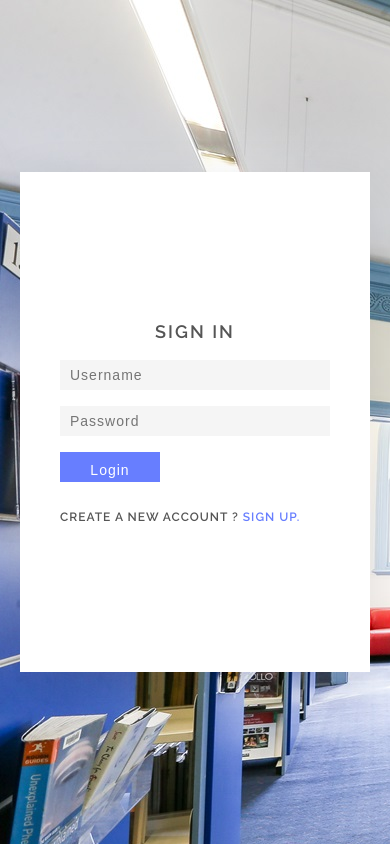
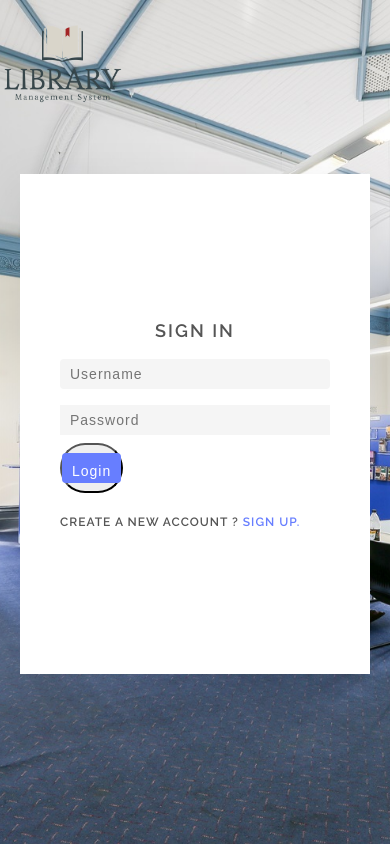
Before and after one commit to RahulParajulee/LibraryManagementSystem, a PHP site: page /student.html in a window 390 px wide. Run offline with PHP 8.4, Linux system fonts and the light colour scheme.

Commit message:
updated codes

```diff
--- a/index.html
+++ b/index.html
@@ -4,7 +4,7 @@
     <meta charset="UTF-8">
     <meta http-equiv="X-UA-Compatible" content="IE=edge">
     <meta name="viewport" content="width=device-width, initial-scale=1.0">
-    <title>Library Management System</title>
+    <title>LMS-Admin</title>
     <link rel="stylesheet" href="style.css">
     <link href="https://fonts.googleapis.com/css2?family=Raleway:wght@300;400;500;600;700&display=swap" rel="stylesheet">
     <link rel="stylesheet" href="https://stackpath.bootstrapcdn.com/font-awesome/4.7.0/css/font-awesome.min.css">
--- a/student.html
+++ b/student.html
@@ -4,16 +4,19 @@
     <meta charset="UTF-8">
     <meta http-equiv="X-UA-Compatible" content="IE=edge">
     <meta name="viewport" content="width=device-width, initial-scale=1.0">
-        <title>LMS-ADMIN</title>
+    <title>LMS-Student Login/Singup</title>
     <link rel="stylesheet" href="style.css">
     <link href="https://fonts.googleapis.com/css2?family=Raleway:wght@300;400;500;600;700&display=swap" rel="stylesheet">
     <link rel="stylesheet" href="https://stackpath.bootstrapcdn.com/font-awesome/4.7.0/css/font-awesome.min.css">
     </head>
 
     <body>
-        <div class="">
+        <div class="container">
+            <div class="logo">
+                <a href="index.html"><img src="images/Logo.png" width="125px" ></a>
+            </div>
             <section>
-                <div class="container">
+                <div class="containerr">
                     <div class="user singinBx">
                         <div class="imgBx"><img src="images/IMG1.jpg"></div>
                         <div class="formBx">
@@ -21,7 +24,7 @@
                                 <h2>Sign In</h2>
                                 <input type="text" name="" placeholder="Username">
                                 <input type="password" name="" placeholder="Password">
-                                <input type="submit" name="" value="Login">
+                                <button class="lgbtn"><input type="submit" name="" value="Login"></button>
                                 <p class="signup">Create a new account ? <a href="#" onclick="toggleForm()">Sign Up.</a></p>
                             </form>
                         </div>
@@ -35,20 +38,18 @@
                                 <input id="Email" type="email" name="" placeholder="Em@il Address">
                                 <input id="Password" type="password" name="" placeholder="Create Password">
                                 <input id="C-password" type="password" name="" placeholder="Confirm Password">
-                                <input class="btn" type="submit" name="" value="Register">
+                                <button class="rgbtn"><input class="btn" type="submit" name="" value="Register"></button>
                                 <p class="signup">Already have account ? <a href="#" onclick="toggleForm();">Sign In.</a></p>
                             </form>
-                            <script src="https://unpkg.com/axios/dist/axios.min.js"></script>
-                            <script src="../JS/signup.js"></script>
                         </div>
-                        <div class="imgBx"><img src="../IMG/IMG4.jpg"></div>
+                        <div class="imgBx"><img src="images/IMG4.jpg"></div>
                     </div>
                 </div>
             </section>
         </div>
         <script type="text/javascript">
         function toggleForm(){
-            var container = document.querySelector('.container');
+            var container = document.querySelector('.containerr');
             container.classList.toggle('active')
         }
         </script>
--- a/studenthome.html
+++ b/studenthome.html
@@ -4,7 +4,7 @@
     <meta charset="UTF-8">
     <meta http-equiv="X-UA-Compatible" content="IE=edge">
     <meta name="viewport" content="width=device-width, initial-scale=1.0">
-    <title>LMS-ADMIN</title>
+    <title>LMS-Student</title>
     <link rel="stylesheet" href="style.css">
     <link href="https://fonts.googleapis.com/css2?family=Raleway:wght@300;400;500;600;700&display=swap" rel="stylesheet">
     <link rel="stylesheet" href="https://stackpath.bootstrapcdn.com/font-awesome/4.7.0/css/font-awesome.min.css">
--- a/style.css
+++ b/style.css
@@ -10,7 +10,7 @@ body{
     font-family: 'Raleway', sans-serif;
 }
 /*Styling main page where admin or a student get into the system*/
-.container, .container2, .container3, .container4, .container5{
+.container, .container2, .container3, .container4, .container5, .container0{
     background-image: url(images/Library\ 2.jpg);
     height: 100%;
     background-position: center;
@@ -150,6 +161,10 @@ form input{
     padding: 0 10px;
     border: 1px solid #ccc;
 }
+.lgbtn, .rgbtn{
+    border-radius: 25px;
+}
+
 form .btn{
     width: 100%;
     border: none;
@@ -278,20 +292,20 @@ form a{
 
 /*Student Login/Register Page*/
 
-
-
+.containerr{
+    display: flex;
+}
 
 section {
     position: relative;
-    min-height: 100vh;
-    background-image: url(images/Library\ 2.jpg);
+    min-height: 70vh;
     display: flex;
     justify-content: center;
     align-items: center;
     padding: 20px;
 }
 
-section .container {
+section .containerr {
     position: relative;
     width: 800px;
     height: 500px;
@@ -299,7 +313,7 @@ section .container {
     box-shadow: 0 15px 50px rgba(0,0,0,0.1);
     overflow: hidden;
 }
-section .container .user {
+section .containerr .user {
     position: absolute;
     top: 0;
     left: 0;
@@ -325,7 +339,7 @@ section .container .user .imgBx img {
     object-fit: cover;
 }
 
-section .container .user .formBx {
+section .containerr .user .formBx {
     position: relative;
     width: 50%;
     height: 100%;
@@ -337,7 +351,7 @@ section .container .user .formBx {
     transition: 0.5s;
 }
 
-section .container .user .formBx form  h2 {
+section .containerr .user .formBx form  h2 {
     font-size: 18px;
     font-weight: 600;
     text-transform: uppercase;
@@ -348,7 +362,7 @@ section .container .user .formBx form  h2 {
     color: #555555;
 }
 
-section .container .user .formBx form input {
+section .containerr .user .formBx form input {
     position: relative;
     width: 100%;
     padding: 10px;
@@ -363,7 +377,7 @@ section .container .user .formBx form input {
     font-weight: 300;
 }
 
-section .container .user .formBx form input[type="submit"] {
+section .containerr .user .formBx form input[type="submit"] {
     max-width: 100px;
     background: #677eff;
     color: #fff;
@@ -374,7 +388,7 @@ section .container .user .formBx form input[type="submit"] {
     transition: 0.5sec;
 }
 
-section .container .user .formBx form .signup {
+section .containerr .user .formBx form .signup {
     position: relative;
     margin-top: 20px;
     font-size: 12px;
@@ -384,33 +398,33 @@ section .container .user .formBx form .signup {
     font-weight: 600;
 }
 
-section .container .user .formBx form .signup a {
+section .containerr .user .formBx form .signup a {
     font-weight: 600;
     text-decoration: none;
     color: #677eff;
 }
 
-section .container .singupBx {
+section .containerr .singupBx {
     pointer-events: none;
 }
 
-section .container.active .singupBx {
+section .containerr.active .singupBx {
     pointer-events: initial;
 }
 
-section .container .singupBx .formBx {
+section .containerr .singupBx .formBx {
     left: 100%;
 }
 
-section .container.active .singupBx .formBx {
+section .containerr.active .singupBx .formBx {
     left: 0;
 }
 
-section .container .singupBx .imgBx {
+section .containerr .singupBx .imgBx {
     left: -100%;
 }
 
-section .container.active .singupBx .imgBx {
+section .containerr.active .singupBx .imgBx {
     left: 0;
 }
 
@@ -418,32 +432,112 @@ section .container.active .singupBx .imgBx {
 
 
 
-section .container .singinBx .formBx {
+section .containerr .singinBx .formBx {
     left: 0;
 }
 
-section .container.active .singinBx .formBx {
+section .containerr.active .singinBx .formBx {
     left: 100%;
 }
 
-section .container .singinBx .imgBx {
+section .containerr .singinBx .imgBx {
     left: 0;
 }
 
-section .container.active .singinBx .imgBx {
+section .containerr.active .singinBx .imgBx {
     left: -100%;
 }
 
 @media (max-width: 60rem) {
-    section .container {
+    section .containerr {
         max-width: 400px;
     }
 
-    section .container .imgBx {
+    section .containerr .imgBx {
         display: none;
     }
 
-    section .container .user .formBx {
+    section .containerr .user .formBx {
         width: 100%;
     }
 }
+
+/*-----------Add Book----------------*/
+
+input[type=text], select, textarea{
+    width: 100%;
+    padding: 12px;
+    border: 1px solid #ccc;
+    border-radius: 4px;
+    resize: vertical;
+  }
+  input[type=int]{
+    width: 60%;
+    padding: 12px;
+    border: 1px solid #ccc;
+    border-radius: 4px;
+    resize: vertical;
+  }
+
+  label {
+    padding: 12px 12px 12px 0;
+    display: inline-block;
+  }
+
+  input[type=submit] {
+    background-color: #04AA6D;
+    color: white;
+    padding: 12px 20px;
+    border: none;
+    border-radius: 4px;
+    cursor: pointer;
+    float: right;
+  }
+
+  input[type=submit]:hover {
+    background-color: #45a049;
+  }
+
+  .addbook {
+    width: 30%;
+    margin-top: 6%;
+    margin-left: 30%;
+    border-radius: 5px;
+    background: linear-gradient(90deg, rgba(2,0,36,1) 0%, rgb(150, 213, 216) 0%, rgba(36,152,176,1));
+    padding: 20px;
+  }
+
+  .col-25 {
+    float: left;
+    width: 25%;
+    margin-top: 6px;
+  }
+
+  .col-75 {
+    float: left;
+    width: 75%;
+    margin-top: 6px;
+  }
+
+  .sbtn{
+      width: 100px;
+  }
+
+  .label{
+      font-weight: bolder;
+  }
+
+  /* Clear floats after the columns */
+  .row:after {
+    content: "";
+    display: table;
+    clear: both;
+  }
+
+  /* Responsive layout - when the screen is less than 600px wide, make the two columns stack on top of each other instead of next to each other */
+  @media screen and (max-width: 600px) {
+    .col-25, .col-75, input[type=submit] {
+      width: 100%;
+      margin-top: 0;
+    }
+  }
```
Also changed, not shown: other parts of style.css (+20 -10 lines), addbooks.html (+32 -4 lines), admin.html (+13 -5 lines), viewbooksstudent.html (+2 -5 lines), 1 other file. Lines whose indentation alone changed are shown as unchanged.
